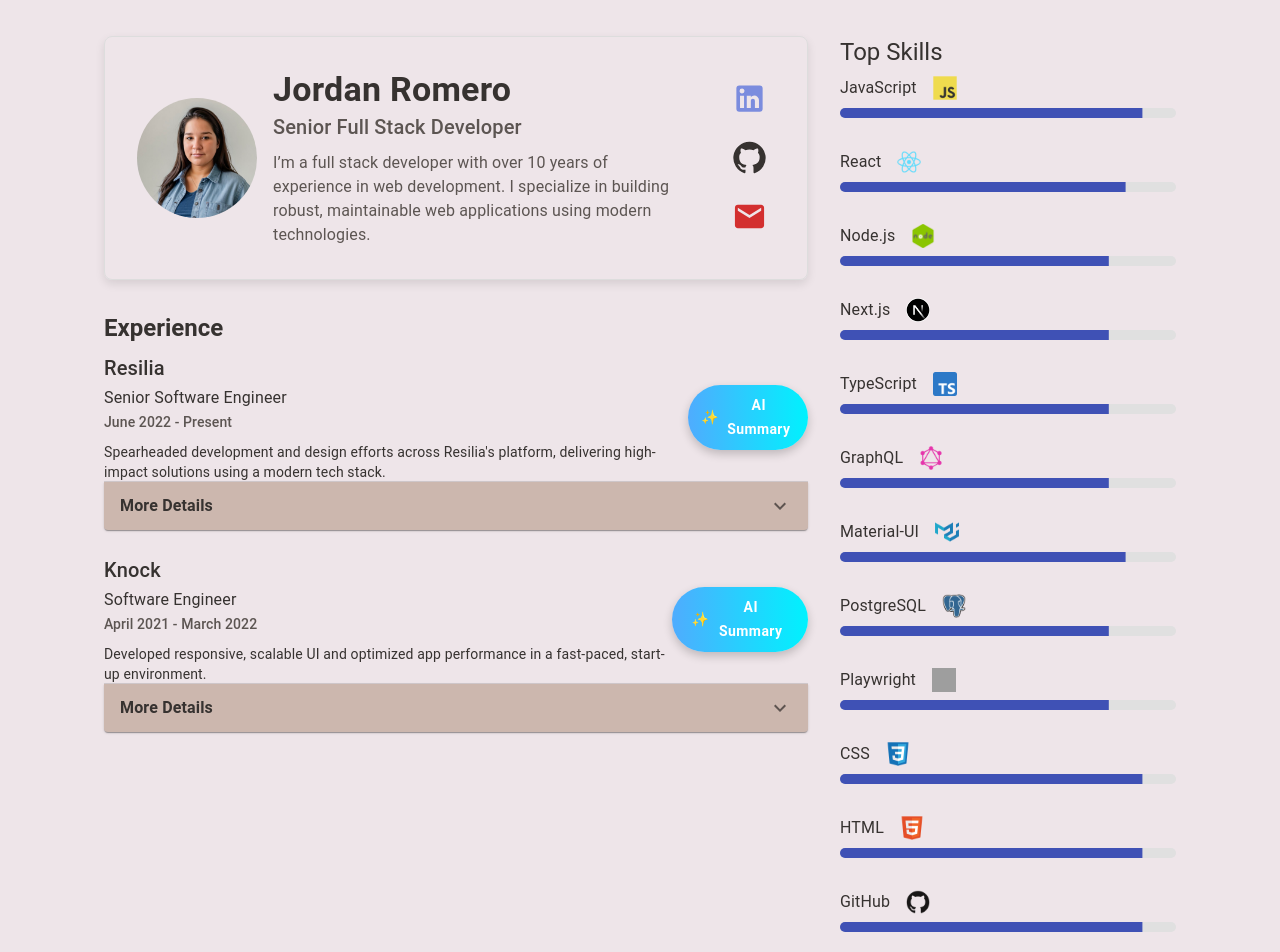
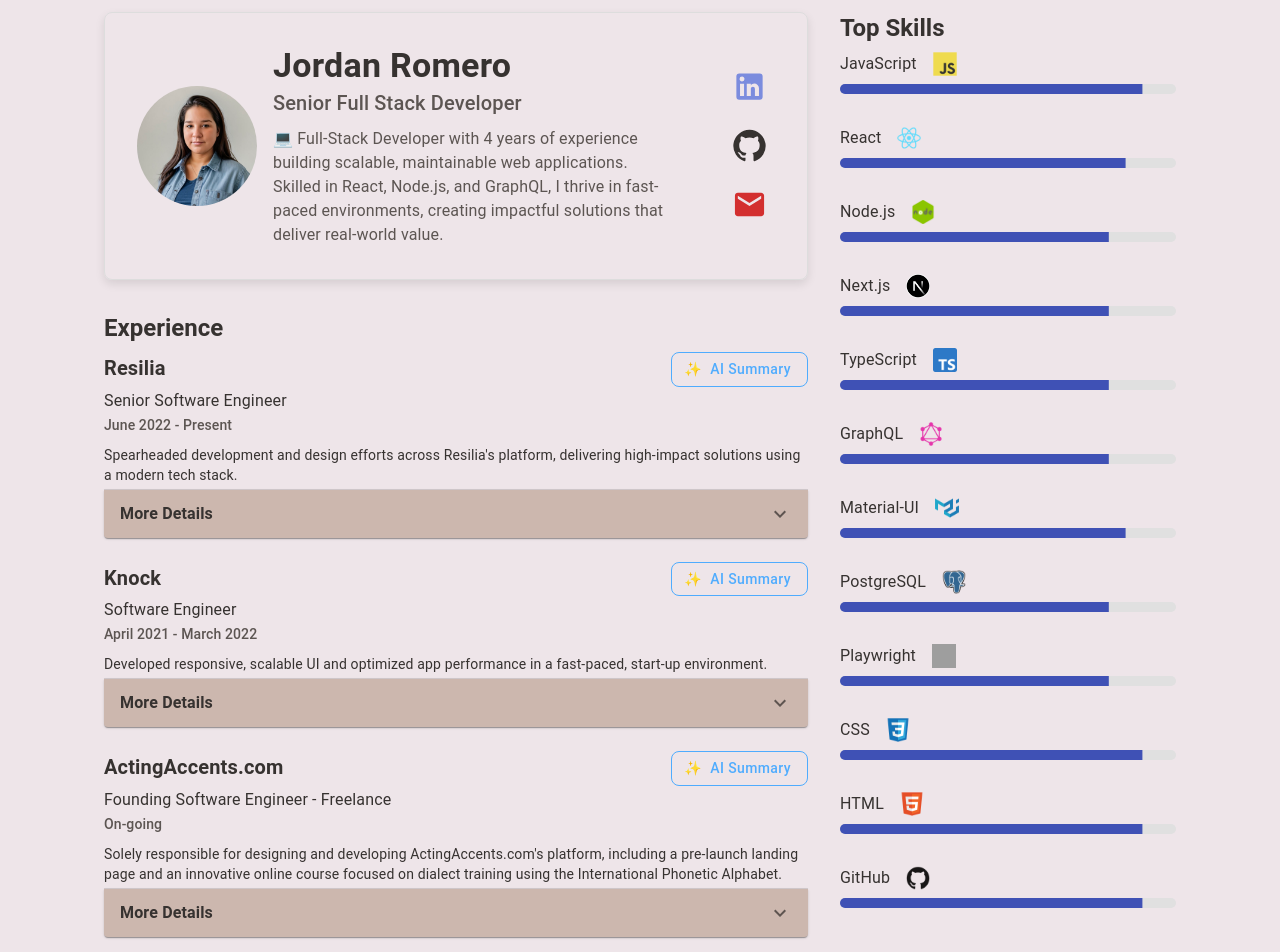
Before and after one commit to jordan-romero/portfolio-2, a Next.js app: page / in a window 1280 px wide. Shown: the part 800-1752 px from the top of the page. Built offline with nearby package versions, Linux system fonts and the light colour scheme; grey boxes are pictures that could not be loaded.

Commit message:
wraps up resume section

```diff
--- a/public/resume.json
+++ b/public/resume.json
@@ -121,6 +121,34 @@
           "image": "/images/knock-guaranteed-offer.png"
         }
       ]
+    },
+    {
+      "company": "ActingAccents.com",
+      "role": "Founding Software Engineer - Freelance",
+      "duration": "On-going",
+      "highLevelDescription": "Solely responsible for designing and developing ActingAccents.com's platform, including a pre-launch landing page and an innovative online course focused on dialect training using the International Phonetic Alphabet.",
+      "responsibilities": [
+        "Spearheaded the development of the platform using Next.js, TypeScript, Supabase, PostgreSQL, Prisma, AWS, and Node.js, ensuring a robust and scalable architecture.",
+        "Designed and launched a pre-launch landing page that provides class context, enables user sign-ups, and aligns with branding standards.",
+        "Collaborated with stakeholders to refine user experience and improve engagement through responsive design and SEO optimization.",
+        "Implemented API integrations to manage user data and streamline workflows.",
+        "Currently developing an online course that teaches users how to speak in various dialects using the International Phonetic Alphabet, incorporating interactive features and seamless user navigation.",
+        "Utilized Vercel for deployment, ensuring fast and reliable delivery of features in a live environment.",
+        "Optimized application performance by implementing efficient database queries and reducing load times."
+      ],
+      "projects": [
+        {
+          "name": "Pre-launch Landing Page",
+          "description": "Developed a responsive, scalable landing page using Next.js and TypeScript. The page provides detailed class information, allows users to sign up, and integrates with Supabase for data management.",
+          "image": "/images/prelaunch-landing-page.png"
+        },
+        {
+          "name": "Online Dialect Course",
+          "description": "Currently building an interactive online course using Next.js, Supabase, and Prisma. The course leverages the International Phonetic Alphabet to teach users various dialects and accents.",
+          "image": "/images/online-dialect-course.png"
+        }
+      ]
     }
+
   ]
 }
--- a/src/app/components/LandingPage/InteractiveResume/CallingCard.tsx
+++ b/src/app/components/LandingPage/InteractiveResume/CallingCard/CallingCard.tsx
@@ -13,7 +13,7 @@
         border: "1px solid #ddd",
         borderRadius: "8px",
         boxShadow: "0 4px 10px rgba(0, 0, 0, 0.1)",
-        maxWidth: 800,
+        maxWidth: 900,
         margin: "auto",
       }}
     >
@@ -38,9 +38,7 @@
             variant="body1"
             sx={{ marginTop: 1, maxWidth: 400, color: "text.secondary" }}
           >
-            I’m a full stack developer with over 10 years of experience in web
-            development. I specialize in building robust, maintainable web
-            applications using modern technologies.
+          💻 Full-Stack Developer with 4 years of experience building scalable, maintainable web applications. Skilled in React, Node.js, and GraphQL, I thrive in fast-paced environments, creating impactful solutions that deliver real-world value.
           </Typography>
         </Box>
       </Box>
@@ -60,7 +58,7 @@
         {/* GitHub */}
         <IconButton
           component="a"
-          href="https://github.com/jordan-t-romero"
+          href="https://github.com/jordan-romero"
           target="_blank"
           rel="noopener noreferrer"
           sx={{ color: "text.primary", marginBottom: 1 }}
--- a/src/app/components/LandingPage/InteractiveResume/InteractiveResume.tsx
+++ b/src/app/components/LandingPage/InteractiveResume/InteractiveResume.tsx
@@ -3,9 +3,9 @@
 import React from "react";
 import { Box, Typography, Grid } from "@mui/material";
 import axios from "axios";
-import { JobExperience } from "./JobExperience";
-import { SkillsSidebar } from "./SkillsSidebar";
-import { CallingCard } from "./CallingCard";
+import { JobExperience } from "./JobExperience/JobExperience";
+import { SkillsSidebar } from "./SkillsSidebar/SkillsSidebar";
+import { CallingCard } from "./CallingCard/CallingCard";
 
 type ResumeData = {
   name: string;
--- a/src/app/components/LandingPage/InteractiveResume/JobExperience.tsx
+++ b/src/app/components/LandingPage/InteractiveResume/JobExperience/JobExperience.tsx
@@ -10,7 +10,7 @@
   Box,
 } from "@mui/material";
 import ExpandMoreIcon from "@mui/icons-material/ExpandMore";
-import { AiSummaryModal } from "./AISummaryModal";
+import { AiSummaryModal } from "../AISummaryModal/AISummaryModal";
 
 type JobExperienceProps = {
   company: string;
@@ -58,33 +58,25 @@
           alignItems: "center",
         }}
       >
-          <Box>
-            <Typography variant="h6">{company}</Typography>
-            <Typography variant="subtitle1">{role}</Typography>
-            <Typography variant="subtitle2" sx={{ color: "text.secondary" }}>
-              {duration}
-            </Typography>
-            <Typography variant="body2" sx={{ marginTop: 1 }}>
-              {highLevelDescription}
-            </Typography>
-          </Box>
-
+          <Box width='100%'>
+            <Box display='flex' justifyContent='space-between' >
+              <Typography variant="h6" fontWeight='bold'>{company}</Typography>
               <Button
-            variant="contained"
+                variant="outlined"
                 onClick={handleOpenModal}
                 startIcon={"✨"}
                 sx={{
-              background: "linear-gradient(90deg, #4facfe 0%, #00f2fe 100%)",
-              color: "white",
-              fontWeight: "bold",
-              borderRadius: "50px",
-              paddingX: 3,
-              paddingY: 1,
+                  color: "#4facfe",
+                  borderColor: "#4facfe",
+                  fontWeight: "500",
+                  borderRadius: "8px",
+                  paddingX: 2,
+                  paddingY: 0.5,
                   textTransform: "none",
-              boxShadow: "0 4px 10px rgba(0, 0, 0, 0.2)",
+                  fontSize: "0.875rem",
                   "&:hover": {
-                background: "linear-gradient(90deg, #00f2fe 0%, #4facfe 100%)",
-                boxShadow: "0 6px 14px rgba(0, 0, 0, 0.25)",
+                    backgroundColor: "#4facfe10",
+                    borderColor: "#00f2fe",
                   },
                   "&:focus": {
                     outline: "2px solid #4facfe",
@@ -93,6 +85,15 @@
               >
               AI Summary
           </Button>
+        </Box>
+            <Typography variant="subtitle1">{role}</Typography>
+            <Typography variant="subtitle2" sx={{ color: "text.secondary" }}>
+              {duration}
+            </Typography>
+            <Typography variant="body2" sx={{ marginTop: 1 }} gutterBottom>
+              {highLevelDescription}
+            </Typography>
+          </Box>
       </Box>
 
       {/* Accordion for More Details */}
--- a/src/app/components/LandingPage/InteractiveResume/SkillsSidebar.tsx
+++ b/src/app/components/LandingPage/InteractiveResume/SkillsSidebar/SkillsSidebar.tsx
@@ -16,7 +16,7 @@
 export const SkillsSidebar: React.FC<SkillsSidebarProps> = ({ skills }) => {
   return (
     <Box>
-      <Typography variant="h5" gutterBottom>
+      <Typography variant="h5" fontWeight='bold' gutterBottom>
         Top Skills
       </Typography>
       {skills.map((skill, idx) => (
--- a/src/app/components/LandingPage/LandingPage.tsx
+++ b/src/app/components/LandingPage/LandingPage.tsx
@@ -15,7 +15,6 @@
 export const LandingPage = () => {
   return (
     <LandingPageWrapper>
-      {/* Hero Section */}
       <HeroSectionContainer>
         <HeaderContainer>
           <AnimatedHeader />
@@ -24,8 +23,6 @@
           <HeadShot />
         </HeadShotContainer>
       </HeroSectionContainer>
-
-      Interactive Resume Section
       <InteractiveResumeContainer>
         <InteractiveResume />
       </InteractiveResumeContainer>
```
Also changed, not shown: src/app/components/LandingPage/InteractiveResume/Projects/ProjectCard.tsx (added, +67 -0 lines), src/app/components/LandingPage/InteractiveResume/AISummaryModal/AISummaryModal.tsx (renamed from src/app/components/LandingPage/InteractiveResume/AISummaryModal.tsx), src/app/components/LandingPage/InteractiveResume/CallingCard/callingCard.styled.ts (added), src/app/components/LandingPage/InteractiveResume/Projects/Projects.tsx (added). Lines whose indentation alone changed are shown as unchanged.
